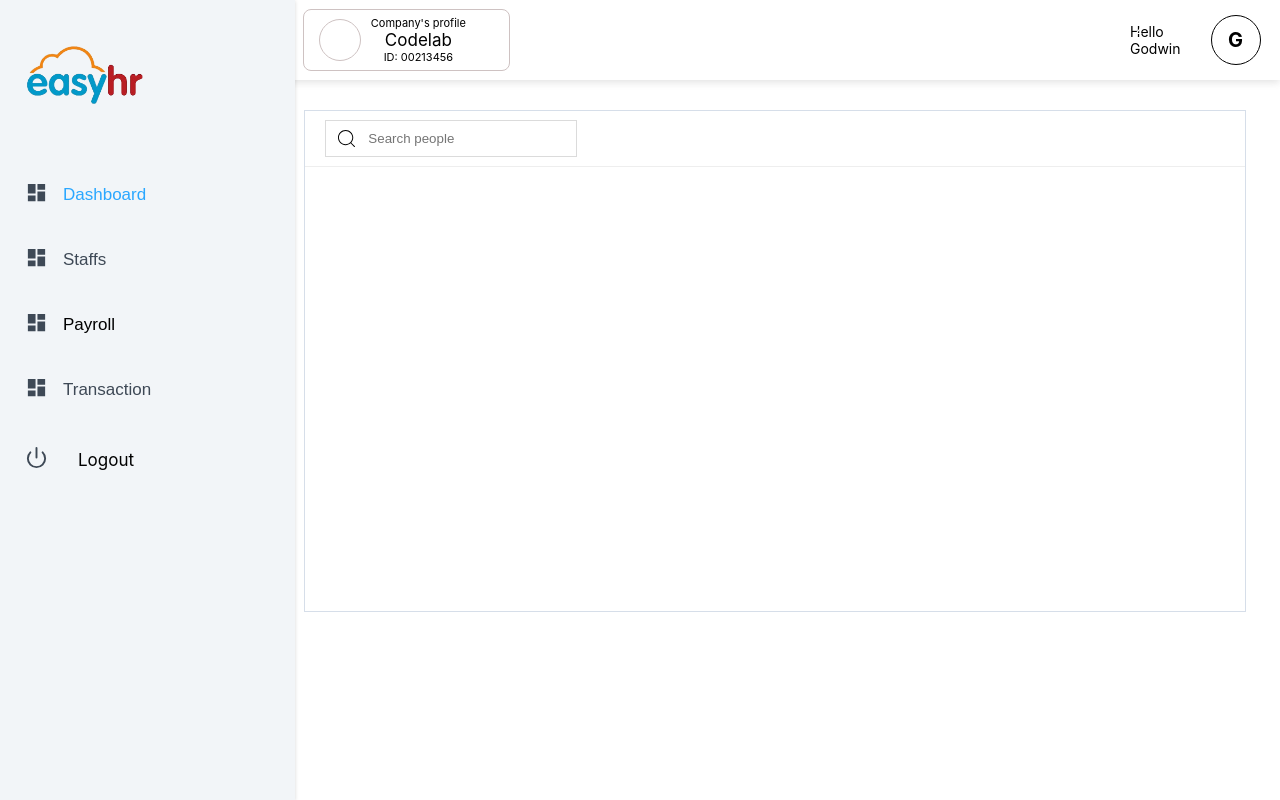
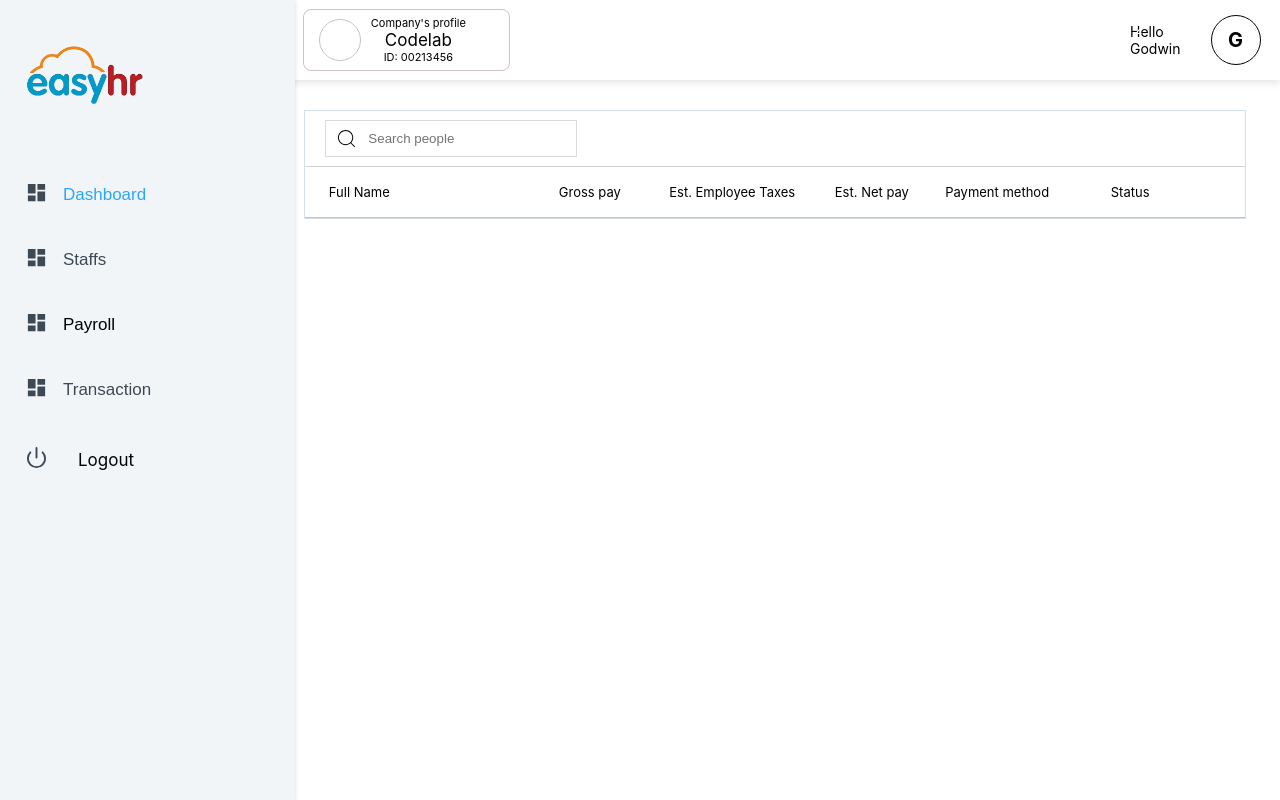
Before and after one commit to OgbuEsther/Easy_HR_FE, a React (Create React App) app: page /dashboard/payroll in a window 1280 px wide. Built offline with nearby package versions, Linux system fonts and the light colour scheme.

Commit message:
payroll search

```diff
--- a/src/pages/Payroll.tsx
+++ b/src/pages/Payroll.tsx
@@ -14,12 +14,84 @@ const Payroll = () => {
                       <Input placeholder='Search people'/>
                   </Inputhold>
               </Head>
+
+              <Table>
+                  <Lists>
+                      <Name>Full Name</Name>
+                      <Gross>Gross pay</Gross>
+                      <Taxes>Est. Employee Taxes</Taxes>
+                      <Netpay>Est. Net pay</Netpay>
+                      <Payment>Payment method</Payment>
+                      <Status>Status</Status>
+                  </Lists>
+              </Table>
           </Wrapper>
       </Container>
   )
 }
 
 export default Payroll
+const Status = styled.div`
+    width: 120px;
+    height: 100%;
+    align-items: center;
+    display: flex;
+    font-size: 13px;
+`
+const Payment = styled.div`
+    width: 180px;
+    height: 100%;
+    align-items: center;
+    display: flex;
+    font-size: 13px;
+`
+
+const Netpay = styled.div`
+    width: 120px;
+    height: 100%;
+    align-items: center;
+    display: flex;
+    font-size: 13px;
+`
+
+const Taxes = styled.div`
+    width: 180px;
+    height: 100%;
+    align-items: center;
+    display: flex;
+    font-size: 13px;
+`
+
+const Gross = styled.div`
+    width: 120px;
+    height: 100%;
+    align-items: center;
+    display: flex;
+    font-size: 13px;
+`
+
+const Name = styled.div`
+    width: 250px;
+    height: 100%;
+    display: flex;
+    align-items: center;
+    font-size: 13px;
+`
+
+const Lists = styled.div`
+    width: 95%;
+    height: 100%;
+    display: flex;
+`
+
+const Table = styled.div`
+    width: 100%;
+    height: 50px;
+    border-bottom: 1px solid #c5c5c5;
+    display: flex;
+    align-items: center;
+    justify-content: center;
+`
 
 const Input = styled.input`
     height: 100%;
@@ -51,22 +123,21 @@ const Inputhold = styled.div`
 const Head = styled.div`
     width: 100%;
     height: 55px;
-    border-bottom: 1px solid #eee;
+    border-bottom: 1px solid #d3d3d3;
     display: flex;
     align-items: center;
 `
 
 const Wrapper = styled.div`
     width: 93%;
-    height: 500px;
     display: flex;
     border: 1px solid #d6dee9;
     margin-top: 110px;
+    flex-direction: column;
 `
 
 const Container = styled.div`
     width: calc(100vw - 270px);
     display: flex;
-    height: 400px;
     justify-content: center;
 `
```
